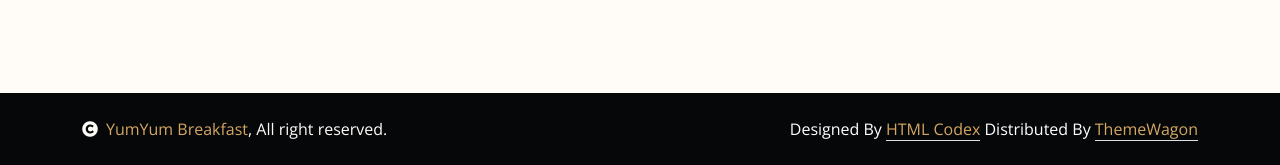
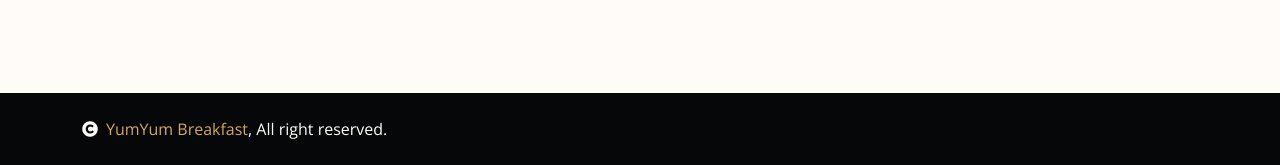
Before and after one commit to ifindnemo/yumyum, a plain HTML site: page index.html in a window 1280 px wide. Shown: the part 7855-8020 px from the top of the page. Drawn offline with nearby package versions, Linux system fonts and the light colour scheme.

Commit message:
Add files via upload

```diff
--- a/index.html
+++ b/index.html
@@ -991,12 +991,6 @@
                     <div class="col-md-6 text-center text-md-start mb-3 mb-md-0">
                         <span class="text-light"><a href="#"><i class="fas fa-copyright text-light me-2"></i>YumYum Breakfast</a>, All right reserved.</span>
                     </div>
-                    <div class="col-md-6 my-auto text-center text-md-end text-white">
-                        <!--/*** This template is free as long as you keep the below author’s credit link/attribution link/backlink. ***/-->
-                        <!--/*** If you'd like to use the template without the below author’s credit link/attribution link/backlink, ***/-->
-                        <!--/*** you can purchase the Credit Removal License from "https://htmlcodex.com/credit-removal". ***/-->
-                        Designed By <a class="border-bottom" href="https://htmlcodex.com">HTML Codex</a> Distributed By <a class="border-bottom" href="https://themewagon.com">ThemeWagon</a>
-                    </div>
                 </div>
             </div>
         </div>
```
